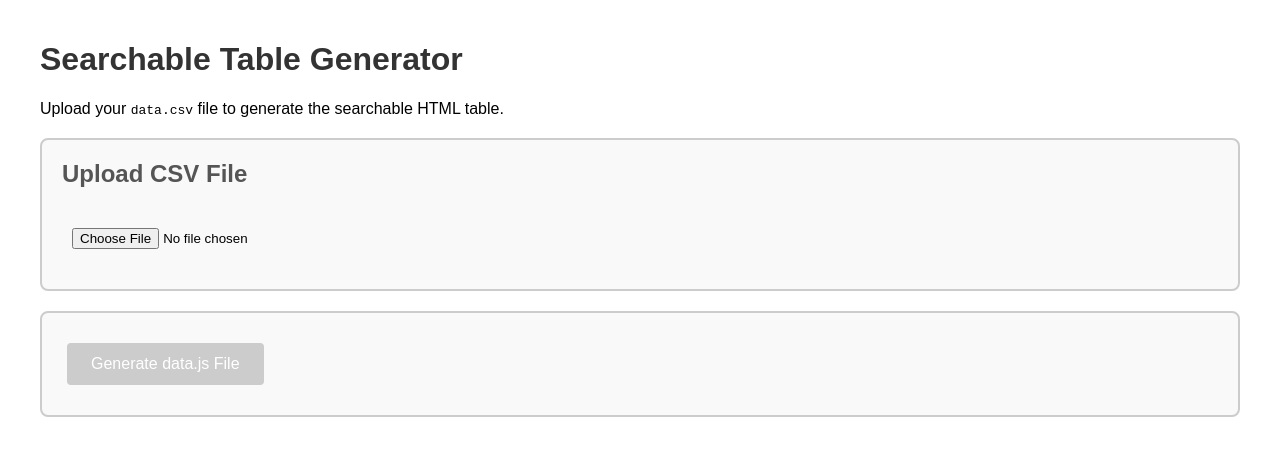
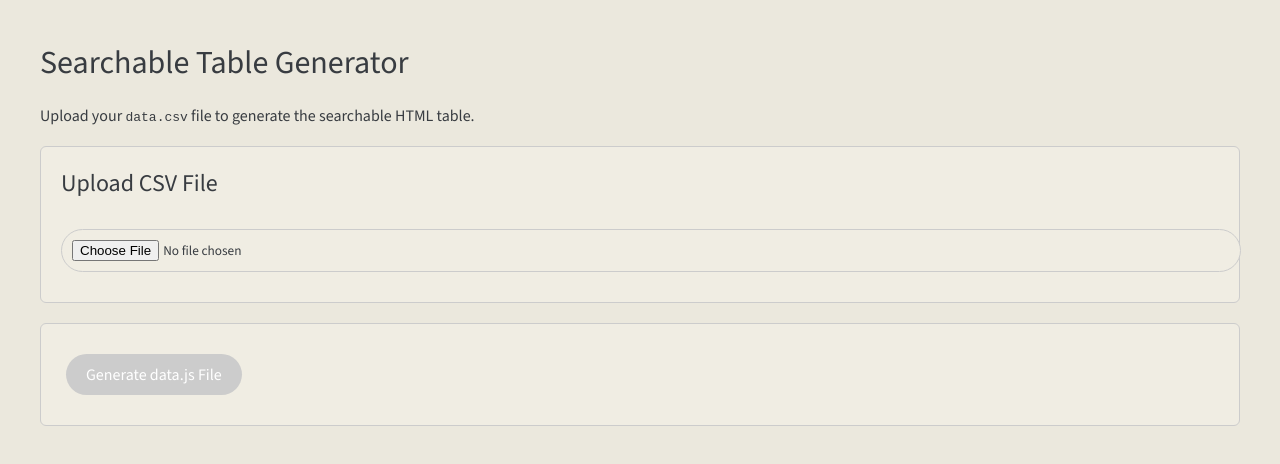
Before and after one commit to ladyofcode/precarious-oral-histories-searchable-table, a plain HTML site: page generator/generator.html in a window 1280 px wide. Drawn offline with nearby package versions, Linux system fonts and the light colour scheme.

Commit message:
update styles

```diff
--- a/generator/generator.css
+++ b/generator/generator.css
@@ -1,85 +1,113 @@
+:root {
+    --clr-brown-wash: #ebe8dd;
+    --clr-brown-wash-light: #f0ede3;
+    --clr-text-dark: #383c41;
+    --clr-green-header: #c0c7ae;
+    --clr-brown-hover: #dbd8cc;
+    --clr-brown-tag: #ddd6c5;
+    --clr-brown-tag-hover: #d5cdb8;
+    --clr-border: #ccc;
+    --clr-button-light: #eee;
+    --clr-button-light-hover: #ddd;
+    --clr-white: #fff;
+    --clr-overlay: rgba(0,0,0,0.6);
+    --clr-button-dark: var(--clr-text-dark);
+    --radius-pill: 9999px;
+}
+
 body {
-    font-family: Arial, sans-serif;
+    font-family: 'Source Sans 3', sans-serif;
     padding: 20px;
     max-width: 1200px;
     margin: 0 auto;
+    background-color: var(--clr-brown-wash);
+    color: var(--clr-text-dark);
 }
 
 .container {
-    border: 2px solid #ccc;
+    border: 1px solid var(--clr-border);
     padding: 20px;
     margin: 20px 0;
-    border-radius: 8px;
-    background: #f9f9f9;
+    border-radius: 6px;
+    background: var(--clr-brown-wash-light);
 }
 
 input[type="file"] {
     margin: 10px 0;
     padding: 10px;
     width: 100%;
+    border-radius: var(--radius-pill);
+    background-color: var(--clr-brown-wash-light);
+    border: 1px solid var(--clr-border);
+    font-family: 'Source Sans 3', sans-serif;
 }
 
 button {
-    padding: 12px 24px;
+    padding: 10px 20px;
     font-size: 16px;
-    background: #0078D4;
-    color: white;
+    background-color: var(--clr-button-dark);
+    color: var(--clr-white);
     border: none;
-    border-radius: 4px;
+    border-radius: var(--radius-pill);
     cursor: pointer;
     margin: 10px 5px;
+    font-family: 'Source Sans 3', sans-serif;
 }
 
 button:hover {
-    background: #005A9E;
+    background-color: var(--clr-text-dark);
 }
 
 button:disabled {
-    background: #ccc;
+    background: var(--clr-border);
     cursor: not-allowed;
 }
 
 .status {
     margin: 10px 0;
     padding: 12px;
-    border-radius: 4px;
+    border-radius: 6px;
+    border: 1px solid var(--clr-border);
 }
 
 .status.info {
-    background: #e7f3ff;
-    color: #0066cc;
-    border: 1px solid #b3d9ff;
+    background: var(--clr-brown-wash-light);
+    color: var(--clr-text-dark);
+    border: 1px solid var(--clr-border);
 }
 
 .status.success {
-    background: #d4edda;
-    color: #155724;
-    border: 1px solid #c3e6cb;
+    background: var(--clr-brown-wash-light);
+    color: var(--clr-text-dark);
+    border: 1px solid var(--clr-border);
 }
 
 .status.error {
-    background: #f8d7da;
-    color: #721c24;
-    border: 1px solid #f5c6cb;
+    background: var(--clr-brown-wash-light);
+    color: var(--clr-text-dark);
+    border: 1px solid var(--clr-border);
 }
 
 #output {
     max-height: 400px;
     overflow-y: auto;
-    border: 1px solid #ccc;
+    border: 1px solid var(--clr-border);
     padding: 10px;
-    background: white;
+    background: var(--clr-white);
     font-family: monospace;
     font-size: 12px;
     white-space: pre-wrap;
     display: none;
+    border-radius: 6px;
 }
 
 h1 {
-    color: #333;
+    color: var(--clr-text-dark);
+    font-weight: 300;
 }
 
 h2 {
-    color: #555;
+    color: var(--clr-text-dark);
     margin-top: 0;
+    font-weight: 400;
 }
--- a/generator/generator.html
+++ b/generator/generator.html
@@ -3,6 +3,10 @@
 <head>
     <meta charset="UTF-8">
     <title>Table Generator</title>
+    <link rel="preconnect" href="https://fonts.googleapis.com">
+    <link rel="preconnect" href="https://fonts.gstatic.com" crossorigin>
+    <link href="https://fonts.googleapis.com/css2?family=Source+Sans+3:wght@300;400;600;700&display=swap"
+        rel="stylesheet">
     <link rel="stylesheet" href="generator.css">
 </head>
 <body>
--- a/table/styles.css
+++ b/table/styles.css
@@ -11,8 +11,6 @@
     --clr-button-light-hover: #ddd;
     --clr-white: #fff;
     --clr-overlay: rgba(0,0,0,0.6);
-    --clr-blue-button: #0078D4;
-    --clr-blue-button-hover: #005A9E;
     --clr-button-dark: var(--clr-text-dark);
     --radius-pill: 9999px;
 }
```
Also changed, not shown: table/searchable_table.html (+1 -1 lines), 1 other file.
